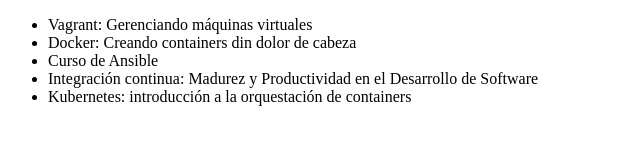
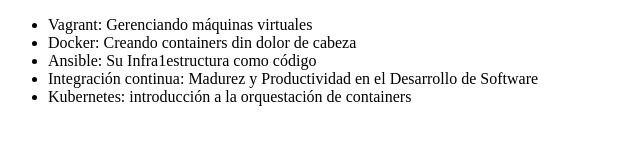
Before and after one commit to JosePalma19/alura-git, a plain HTML site: page index.html in a window 1280 px wide. Shown: the whole page, without its empty margins (0-640 px from the left). Drawn offline with Linux system fonts and the light colour scheme.

Commit message:
modificando el nombre del curso de Ansible

```diff
--- a/index.html
+++ b/index.html
@@ -8,7 +8,7 @@
      <ul>
          <li>Vagrant: Gerenciando máquinas virtuales</li>
          <li> Docker: Creando containers din dolor de cabeza </li>
-         <li>Curso de Ansible</li>
+         <li>Ansible: Su Infra1estructura como código</li>
          <li> Integración continua: Madurez y Productividad en el Desarrollo de Software</li>
          <li>Kubernetes: introducción a la orquestación de containers</li>
      </ul>
```
